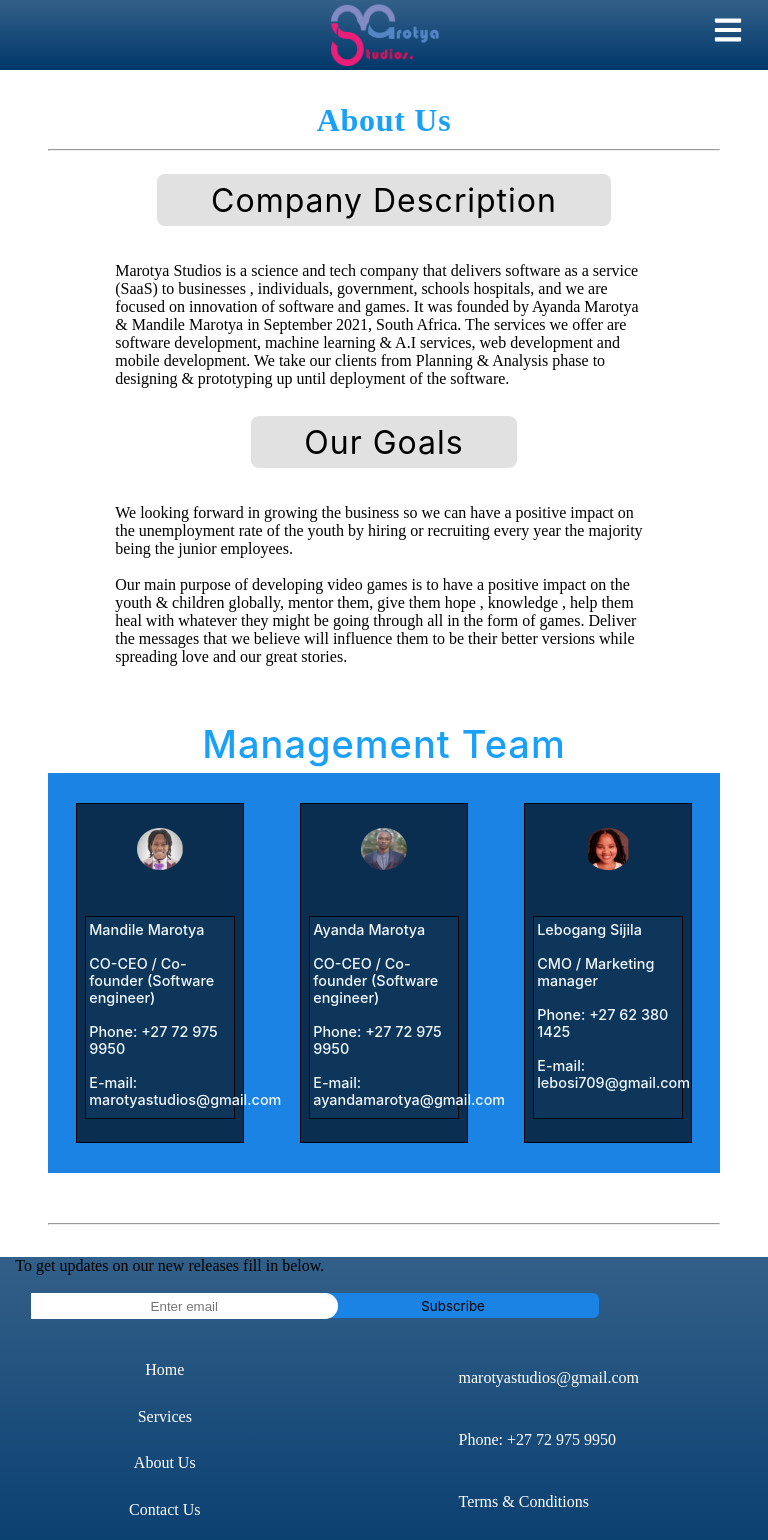
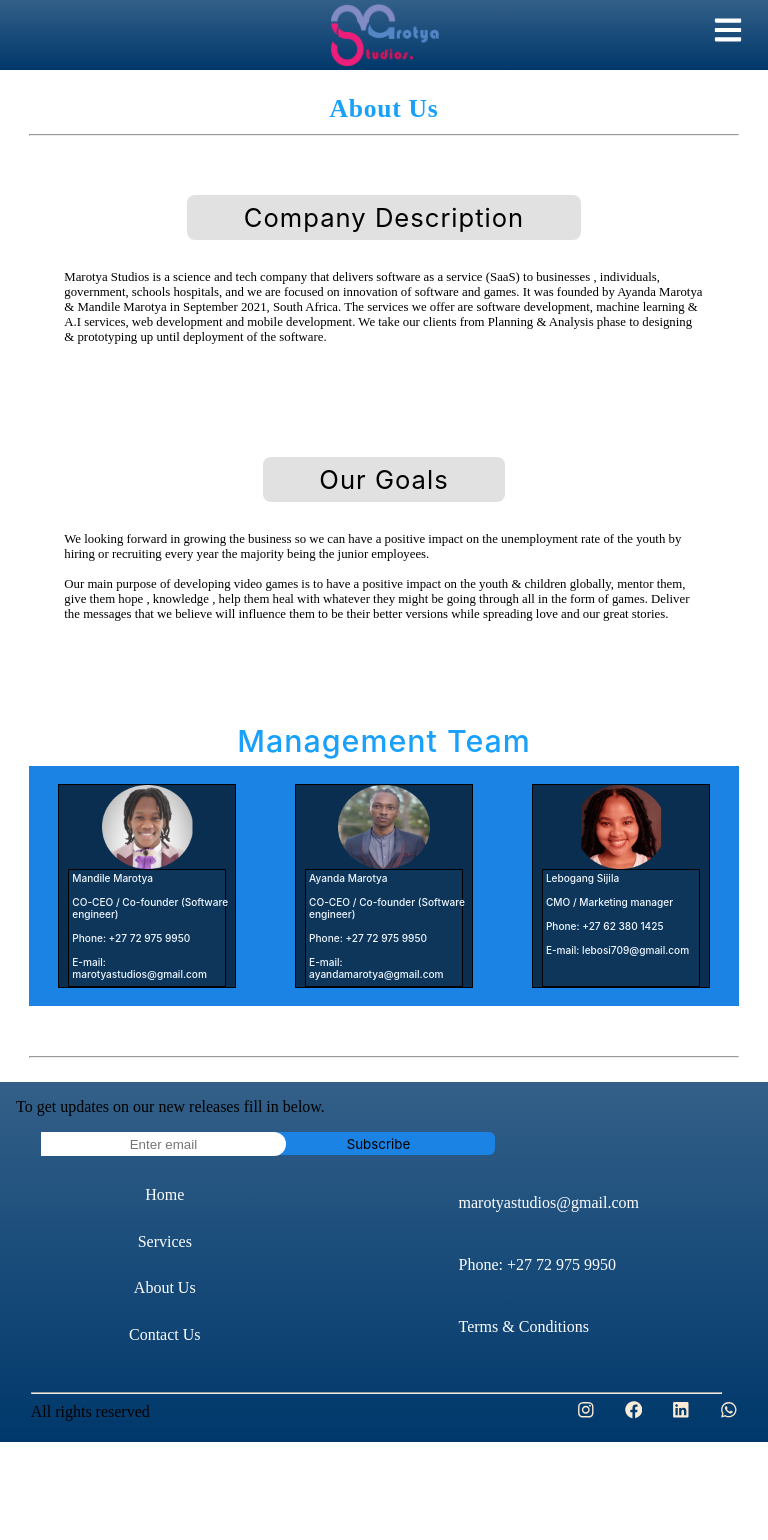
Before and after one commit to andilemarotya/marotya-studios, a React (Create React App) app in the folder frontend/: page /about in a window 768 px wide. Shown: the top 1540 px of the page. After the commit the page ends 1442 px from the top, so only its background shows below. Built offline with nearby package versions, Linux system fonts and the light colour scheme.

Commit message:
new changes

```diff
--- a/frontend/src/Styles/About.css
+++ b/frontend/src/Styles/About.css
@@ -16,6 +16,21 @@
 @media screen and (max-width:480px) {
     .header {
         font-size: 1.5em;
+    }
+}
+@media screen  and (min-width:480px) and (max-width:576px) {
+    .header {
+        font-size: 1.5em;
+    }
+}
+@media screen  and (min-width:576px) and (max-width:768px) {
+    .header {
+        font-size: 1.5em;
+    }
+}
+@media screen and (min-width:768px) and (max-width:992px) {
+    .header {
+        font-size: 1.6em;
     }
 }
 
@@ -139,7 +154,7 @@
     }
     .company {
         height: 23em;
-        font-size: .8rem;
+        font-size: .7rem;
     }
     #descr-text {
         width: 100%;
@@ -151,10 +166,90 @@
         height: 19vh;
     }
     .person-wrapper {
-        font-size: .45rem;
+        font-size: .34rem;
     }
     .photo {
         width: 52%;
     }
 
 }
+@media screen and (min-width:480px) and (max-width:576px) {
+    .abt-page {
+        margin: 1.5rem 1.8rem;
+    }
+    .company {
+        height: 23em;
+        font-size: .65rem;
+    }
+    #descr-text {
+        width: 100%;
+    }
+    #manag-header {
+        font-size: 1.8rem;
+    }
+    #team {
+        height: 30vh;
+    }
+    .person-wrapper {
+        font-size: .48rem;
+    }
+    .photo {
+        width: 52%;
+    }
+}
+@media screen and (min-width:576px) and (max-width:768px) {
+    .abt-page {
+        margin: 1.5rem 1.8rem;
+    }
+    .company {
+        height: 21em;
+        font-size: .65rem;
+    }
+    #descr-text {
+        width: 90%;
+    }
+    #manag-header {
+        font-size: 1.8rem;
+    }
+    #team {
+        height: 30vh;
+    }
+    .person-wrapper {
+        font-size: .48rem;
+    }
+    .photo {
+        width: 52%;
+    }
+}
+@media screen and (min-width:768px) and (max-width:992px) {
+    .abt-page {
+        margin: 1.5rem 1.8rem;
+    }
+    .company {
+        height: 21em;
+        font-size: .8rem;
+    }
+    #descr-text {
+        width: 90%;
+    }
+
+    #manag-header {
+        font-size: 1.9rem;
+    }
+
+    .person-wrapper {
+        font-size: .7rem;
+    }
+}
+
+@media screen and (min-width:992px) and (max-width:1200px) {
+    .company {
+        font-size: .96rem;
+    }
+}
+@media screen and (min-width:1400px) and (max-width:1600px) {
+    .company {
+        height: 20em;
+        font-size: 1.2rem;
+    }
+}
--- a/frontend/src/Styles/Contact.css
+++ b/frontend/src/Styles/Contact.css
@@ -104,8 +104,8 @@
     }
 
     .us {
+        position: none;
         width: 100%;
-        left: 0;
         font-size: .6rem;
     }
 
--- a/frontend/src/Styles/Services.css
+++ b/frontend/src/Styles/Services.css
@@ -202,7 +202,7 @@
     }
 
     .price {
-        font-size: .9rem;
+        font-size: .84rem;
         margin: 0;
         padding: 0.6em 1em;
     }
--- a/frontend/src/components/Footer.css
+++ b/frontend/src/components/Footer.css
@@ -24,28 +24,20 @@
 
 
 .info {
-
+    padding-top: 1em;
     width:40%;
-    position: relative;
-    top: 2%;
-    left: 2%;
     justify-content: space-between;
     padding-bottom: 10%;
 
 }
 
 #text {
-    position: relative;
-    left: 2%;
-
+    margin: 0em 1em;
 }
 
 .email {
-
-    padding-bottom: 6%;
-    position: relative;
-    top: 8%;
-
+    margin: 1em 1em;
+    width: 80%;
 }
 
 input {
@@ -73,6 +65,8 @@
     border-radius: 6px;
     border: none;
     cursor: pointer;
+
+
 
 }
 
--- a/frontend/src/components/Navbar.css
+++ b/frontend/src/components/Navbar.css
@@ -91,7 +91,7 @@
     .log{
         display: flex;
         position: absolute;
-        top: 15px;
+        top: 14px;
         left: 35px;
     }
 
@@ -104,23 +104,23 @@
         list-style: none;
         background-color: #003866;
         right: 0;
-        top: 75px;
-        bottom: 150px;
+        top: 70px;
+        height: 45vh;
         transition: all 0.5s ease-out;
-        width: 44%;
+        width: 50%;
         border-radius: 0px 0px 0px 40px;
+        gap: 2px;
 
     }
 
-    .home,
-    .services,
-    .about,
-    .contact{
+    .link,.active{
         display: flex;
         justify-content: center;
         align-items: center;
         margin: 15px 2.4rem;
         transition: all 0.5s ease;
+        font-size: 1rem;
+        padding: none;
     }
 
     .mobile-menu{
```
